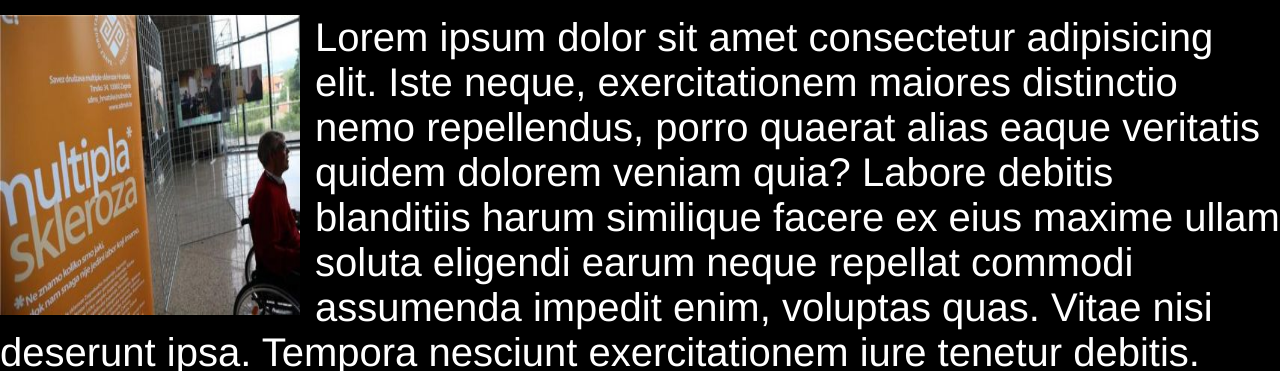
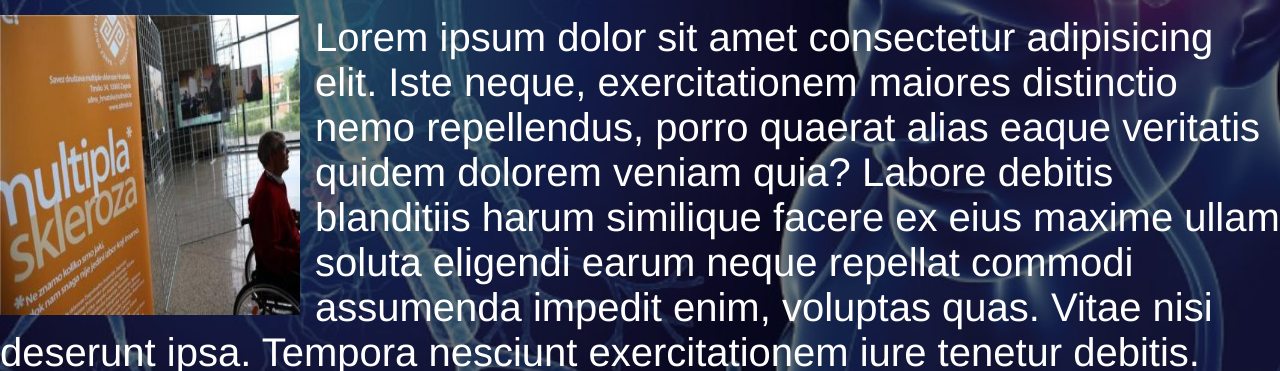
Before and after one commit to iigorica/Multipla, a plain HTML site: page index.html in a window 1280 px wide. Shown: the part 404-775 px from the top of the page. Drawn offline with nearby package versions, Linux system fonts and the light colour scheme.

Commit message:
add opacity

```diff
--- a/style.css
+++ b/style.css
@@ -182,7 +182,7 @@ p{
     top:0;
     width: 100%;
     height: 100%;
-    background: #000;
+    background: rgba(0, 0, 0, 0.527);
     z-index: 2;
 }
 .main-container{
```
